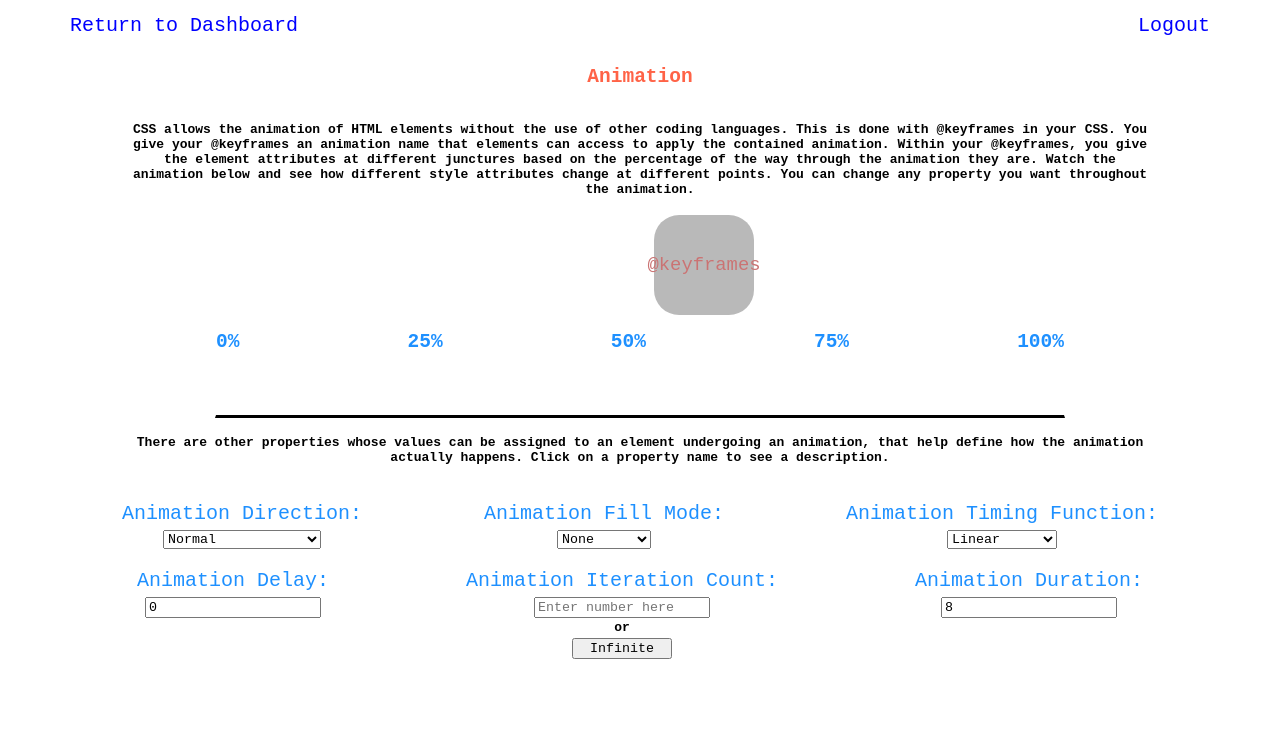
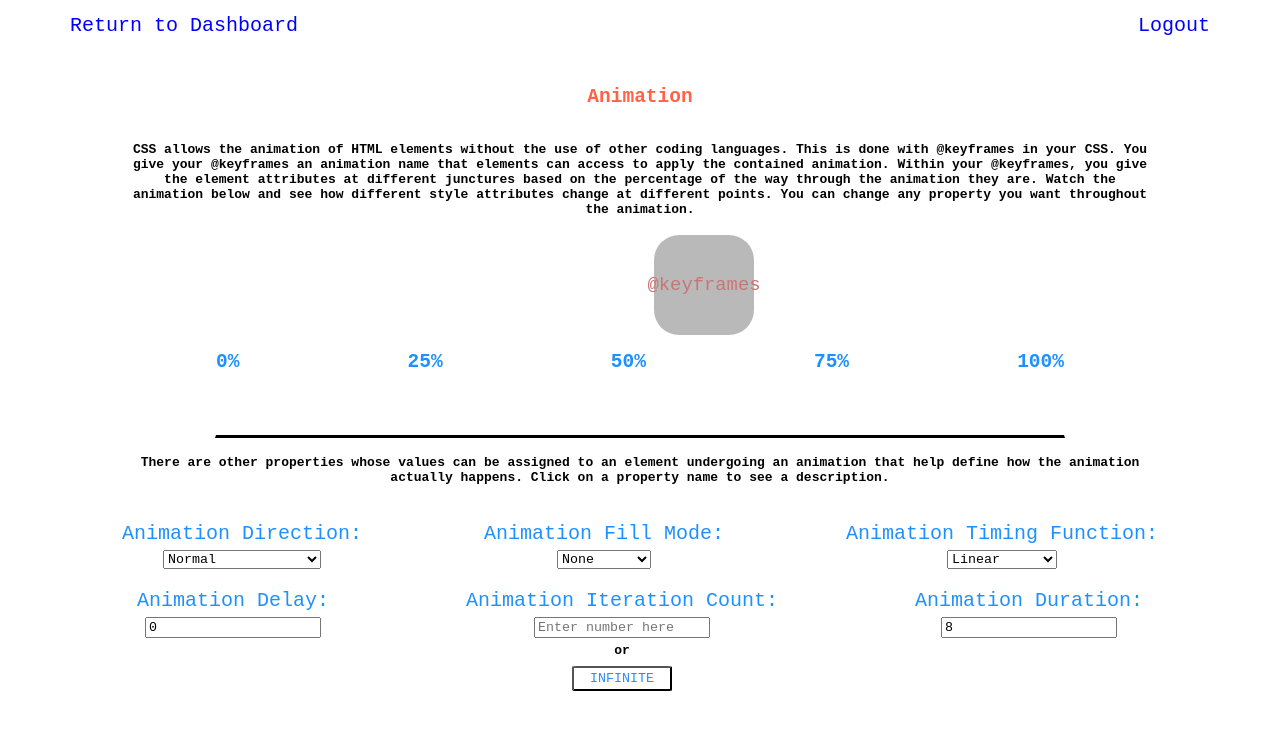
Before and after one commit to paulbrooks646/competencies, a React (Create React App) app: page /#/Animation in a window 1280 px wide. Shown: the top 730 px of the page. Built offline with nearby package versions, Linux system fonts and the light colour scheme; what redux-promise-middleware would draw is missing.

Commit message:
background folder

```diff
--- a/src/App.js
+++ b/src/App.js
@@ -7,7 +7,7 @@ function App() {
   return (
     <div className="app-main">
       <Nav />
-      <div style={{ width: "100%", position: "relative", top: "30px" }}>{Routes}</div>
+      <div style={{width: "100%"}}>{Routes}</div>
     </div>
   );
 }
--- a/src/App.scss
+++ b/src/App.scss
@@ -103,40 +103,7 @@ input {
   height: 20px;
 }
 
-@keyframes test {
-  0% {
-    left: 0px;
-    background-color: orange;
-    height: 100px;
-    transform: rotate(0deg);
-  }
-  25% {
-    opacity: 1;
-    background-color: pink;
-    height: 150px;
-    transform: rotate(90deg) scale(1.5);
-    border-radius: 50%;
-  }
-  50% {
-    background-color: blue;
-    opacity: .1;
-    height: 100px;
-    transform: rotate(0deg);
-  }
-  75% {
-    width: 100px;
-    opacity: 1;
-    background-color: yellow;
-    font-size: 20px;
-    transform: skewY(180deg);
-  }
-  100% {
-    width: 150px;
-    left: 700px;
-    background-color: green;
-    color: red;
-  }
-}
+
 
 .pseudo:hover {
   transform: scale(1.5)
--- a/src/Components/Animation/Animation.js
+++ b/src/Components/Animation/Animation.js
@@ -37,8 +37,6 @@ export default function Animation() {
     setTimingCard(!timingCard);
   }
 
-
-
   return (
     <main className="animation-main">
       <section className="animation-section">
@@ -47,11 +45,11 @@ export default function Animation() {
           CSS allows the animation of HTML elements without the use of other
           coding languages. This is done with @keyframes in your CSS. You give
           your @keyframes an animation name that elements can access to apply
-            the contained animation. Within your @keyframes, you give the
-            element attributes at different junctures based on the percentage of
-            the way through the animation they are. Watch the animation below
-            and see how different style attributes change at different points.
-            You can change any property you want throughout the animation.
+          the contained animation. Within your @keyframes, you give the element
+          attributes at different junctures based on the percentage of the way
+          through the animation they are. Watch the animation below and see how
+          different style attributes change at different points. You can change
+          any property you want throughout the animation.
         </h4>
       </section>
       <div className="animation-box">
@@ -79,9 +77,9 @@ export default function Animation() {
       </div>
       <div className="animation-practice">
         <h4 className="animation-description">
-            There are other properties whose values can be assigned to an
-            element undergoing an animation, that help define how the animation
-            actually happens. Click on a property name to see a description.
+          There are other properties whose values can be assigned to an element
+          undergoing an animation that help define how the animation actually
+          happens. Click on a property name to see a description.
         </h4>
       </div>
       <div className="animation-practice-row">
@@ -157,16 +155,12 @@ export default function Animation() {
             onChange={(e) => setIteration(e.target.value)}
             placeholder="Enter number here"
           />
-            <h4 style={{ marginTop: "-8px" }}>or</h4>
-            <button
-              style={{
-                width: "100px",
-                marginTop: "-15px",
-                marginBottom: "20px",
-              }}
+          <h4 className="animation-conjunction">or</h4>
+          <button className="animation-button"
+
             onClick={() => setIteration("infinite")}
           >
-              Infinite
+            INFINITE
           </button>
         </div>
         <div className="animation-practice-property">
@@ -235,8 +229,8 @@ export default function Animation() {
         <p className="animation-card-description">
           The animation-duration property how long it takes the animation to
           complete a cycle, by so doing it determines the speed of the
-            animation. The value for animation duration is defined in seconds
-            (s) or milliseconds (ms).
+          animation. The value for animation duration is defined in seconds (s)
+          or milliseconds (ms).
         </p>
         <button
           className="animation-card-button"
@@ -245,9 +239,7 @@ export default function Animation() {
           CLOSE
         </button>
       </div>
-        <div
-          className={timingCard ? "animation-card" : "animation-card-closed"}
-        >
+      <div className={timingCard ? "animation-card" : "animation-card-closed"}>
         <h2 className="animation-card-title">Animation Timing Function</h2>
         <p className="animation-card-description">
           The animation-timing-function specifies the speed curve of an
@@ -267,18 +259,16 @@ export default function Animation() {
           CLOSE
         </button>
       </div>
-        <div
-          className={fillCard ? "animation-card" : "animation-card-closed"}
-        >
+      <div className={fillCard ? "animation-card" : "animation-card-closed"}>
         <h2 className="animation-card-title">Animation Fill Mode</h2>
         <p className="animation-card-description">
           The animation-fill-mode designates which properties the animated
           element will retain, after the animation is completed. None: The
           element will not retain any styles added during the animation.
-            Forwards: The element will retain any stlye set by the last
-            keyframe. Backwards: The element will get the style values set by
-            the first keyframe. Both: The element will receive the styles set in
-            both the first and last keyframe.
+          Forwards: The element will retain any stlye set by the last keyframe.
+          Backwards: The element will get the style values set by the first
+          keyframe. Both: The element will receive the styles set in both the
+          first and last keyframe.
         </p>
         <button
           className="animation-card-button"
--- a/src/Components/Animation/Animation.scss
+++ b/src/Components/Animation/Animation.scss
@@ -3,7 +3,9 @@
 
 .animation-main {
   @include flex;
-  margin-top: 20px;
+    position: relative;
+  top: 70px;
+  overflow: hidden;
 
   .animation-section {
     @include flex;
@@ -59,6 +61,24 @@
         color: $blue;
         font-size: 20px;
       }
+
+      .animation-conjunction {
+        margin-top: -5px;
+      }
+
+      .animation-button {
+        width: 100px;
+        height: 25px;
+        margin-top: -10px;
+        background-color: white;
+        border-radius: 5%;
+        color: $blue;
+      }
+
+      .animation-button:hover {
+          transform: scale(1.1);
+          cursor: pointer;
+      }
     }
   }
   .animation-card {
@@ -96,24 +116,42 @@
   }
 }
 
-
-
 .animation-practice-label:hover {
   transform: scale(1.1);
   cursor: pointer;
 }
 
-.animationDescriptions {
-  display: flex;
-  justify-content: space-evenly;
-  align-items: flex-start;
-  width: 100%;
-  margin-top: 25px;
-  border-bottom: solid;
+@keyframes test {
+  0% {
+    left: 0px;
+    background-color: orange;
+    height: 100px;
+    transform: rotate(0deg);
   }
-
-.animationDescriptionRow {
-  display: flex;
-  align-items: flex-start;
-  width: 100%;
+  25% {
+    opacity: 1;
+    background-color: pink;
+    height: 150px;
+    transform: rotate(90deg) scale(1.5);
+    border-radius: 50%;
   }
+  50% {
+    background-color: blue;
+    opacity: .1;
+    height: 100px;
+    transform: rotate(0deg);
+  }
+  75% {
+    width: 100px;
+    opacity: 1;
+    background-color: yellow;
+    font-size: 20px;
+    transform: skewY(180deg);
+  }
+  100% {
+    width: 150px;
+    left: 700px;
+    background-color: green;
+    color: red;
+  }
+}
--- a/src/Components/Background.js
+++ b/src/Components/Background/Background.js
@@ -1,4 +1,6 @@
 import React, { useState } from 'react'
+import "./Background.scss"
+
 
 export default function Background() {
 
@@ -37,7 +39,7 @@ export default function Background() {
     const [radialPosition, setRadialPosition] = useState('center center')
 
     return (
-        <div>
+        <div className="background-main">
             <section className='backgroundTopSection'>
                 <h1>Background</h1>
                 <p style={{ width: '80%' }}>In CSS their are more options than a simple color for the background of your elements. We are going to talk about Background Images, Linear Gradients, and Radial Gradients.</p>
--- /dev/null
+++ b/src/Components/Background/Background.scss
@@ -0,0 +1,4 @@
+.background-main {
+    position: relative;
+    top: 50px;
+}
--- a/src/routes.js
+++ b/src/routes.js
@@ -7,7 +7,7 @@ import Flexbox from './Components/Flexbox'
 import Grid from './Components/Grid'
 import Color from './Components/Color'
 import Font from './Components/Font'
-import Background from './Components/Background'
+import Background from './Components/Background/Background'
 import Position from './Components/Position'
 import Animation from './Components/Animation/Animation'
 import Pseudo from './Components/Pseudo'
```
Lines whose indentation alone changed are shown as unchanged.
